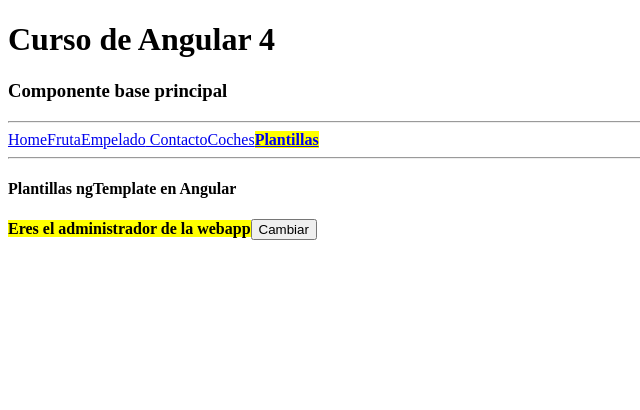
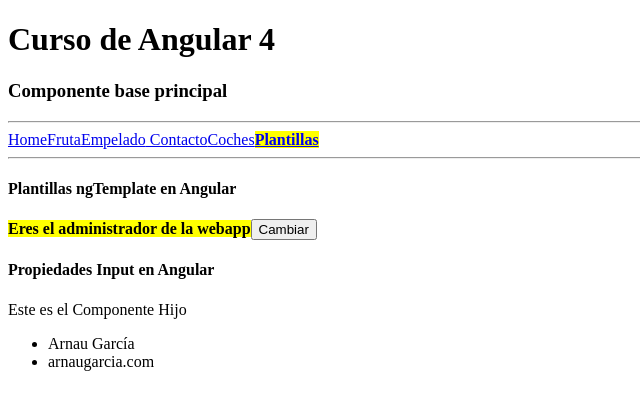
Before and after one commit to arnaugarcia/CursoAngular4, an Angular app: page /plantillas in a window 1280 px wide. Shown: the top 410 px of the page, without its empty margins (0-640 px from the left). Built offline with nearby package versions, Linux system fonts and the light colour scheme.

Commit message:
Ejercicio con propiedades Input (Decorador @Input)

```diff
--- a/src/app/app.module.ts
+++ b/src/app/app.module.ts
@@ -12,6 +12,7 @@ import { ContactoComponent } from './contacto/contacto.component';
 import {ConversorPipe} from './pipes/conversor.pipe';
 import {CochesComponent} from './coches/coches.component';
 import {PlantillasComponent} from './plantillas/plantillas.component';
+import {HijoComponent} from './hijo/hijo.component';
 
 @NgModule({
   declarations: [
@@ -22,7 +23,8 @@ import {PlantillasComponent} from './plantillas/plantillas.component';
     ContactoComponent,
     ConversorPipe,
     CochesComponent,
-    PlantillasComponent
+    PlantillasComponent,
+    HijoComponent
   ],
   imports: [
     BrowserModule,
--- /dev/null
+++ b/src/app/hijo/hijo.component.ts
@@ -0,0 +1,29 @@
+/**
+ * Created by arnau on 13/7/17.
+ */
+import {Component, Input} from '@angular/core';
+@Component({
+  selector: 'componente-hijo',
+  template: `<p>Este es el {{titulo}}</p>
+  <ul>
+    <li>{{propiedad_uno}}</li>
+    <li>{{propiedad_dos.web}}</li>
+  </ul>
+  `
+})
+
+export class HijoComponent {
+  public titulo: string;
+
+  @Input('texto1') propiedad_uno: string;
+  @Input('texto2') propiedad_dos: string;
+
+  constructor () {
+    this.titulo = 'Componente Hijo';
+  }
+
+  ngOnInit() {
+    console.log(this.propiedad_uno);
+    console.log(this.propiedad_dos);
+  }
+}
--- a/src/app/plantillas/plantillas.component.html
+++ b/src/app/plantillas/plantillas.component.html
@@ -13,3 +13,12 @@
   <strong style="background-color: red; color: white">NO ERES el administrador de la webapp</strong>
   <button (click)="cambiar(true)">Cambiar</button>
 </ng-template>
+
+<h4>Propiedades Input en Angular</h4>
+
+<componente-hijo
+  [texto1]="dato_externo"
+  [texto2]="identity"
+>
+
+</componente-hijo>
--- a/src/app/plantillas/plantillas.component.ts
+++ b/src/app/plantillas/plantillas.component.ts
@@ -9,6 +9,13 @@ import {Component} from '@angular/core';
 export class PlantillasComponent {
   public titulo: string;
   public administrador: boolean;
+  public dato_externo = 'Arnau García';
+  public identity = {
+    id: 1,
+    web: 'arnaugarcia.com',
+    tematica: 'Desarrollo'
+  }
+
   constructor() {
     this.titulo = 'Plantillas ngTemplate en Angular';
     this.administrador =  true;
```
